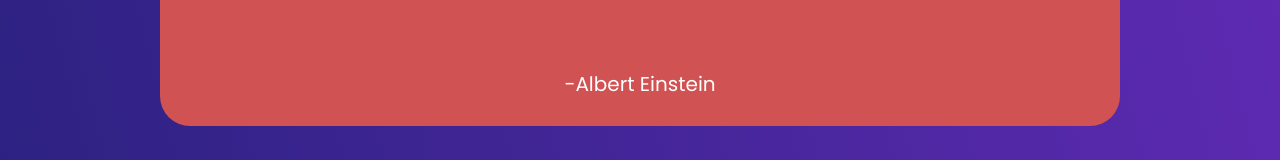
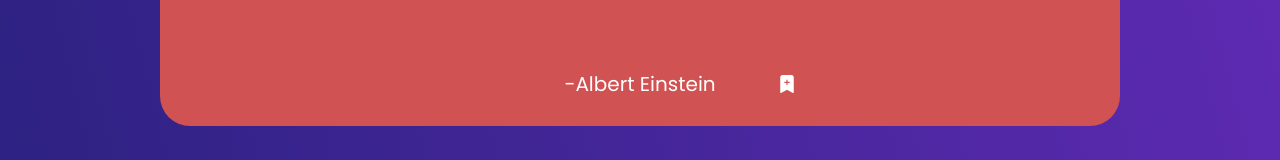
Before and after one commit to akshat-9825/quote-generator, a React (Vite) app in the folder quote-generator/: page / in a window 1280 px wide. Shown: the part 266-426 px from the top of the page. Built offline with nearby package versions, Linux system fonts and the light colour scheme.

Commit message:
added bookmark button

```diff
--- a/quote-generator/src/components/Landing.tsx
+++ b/quote-generator/src/components/Landing.tsx
@@ -18,7 +18,12 @@
           <div className="text-3xl">
             The human spirit must prevail over technology
           </div>
-          <div className="text-xl">-Albert Einstein</div>
+          <div className="flex flex-row justify-center text-xl relative">
+            -Albert Einstein{" "}
+            <button className="absolute self-center right-1/3">
+              <img src="/bookmark.svg" />
+            </button>
+          </div>
         </div>
         <div className="mt-24">
           <select className="w-64 h-9 bg-white text-black border-none border-custom tags">
```
Also changed, not shown: quote-generator/public/bookmark.svg (added).
